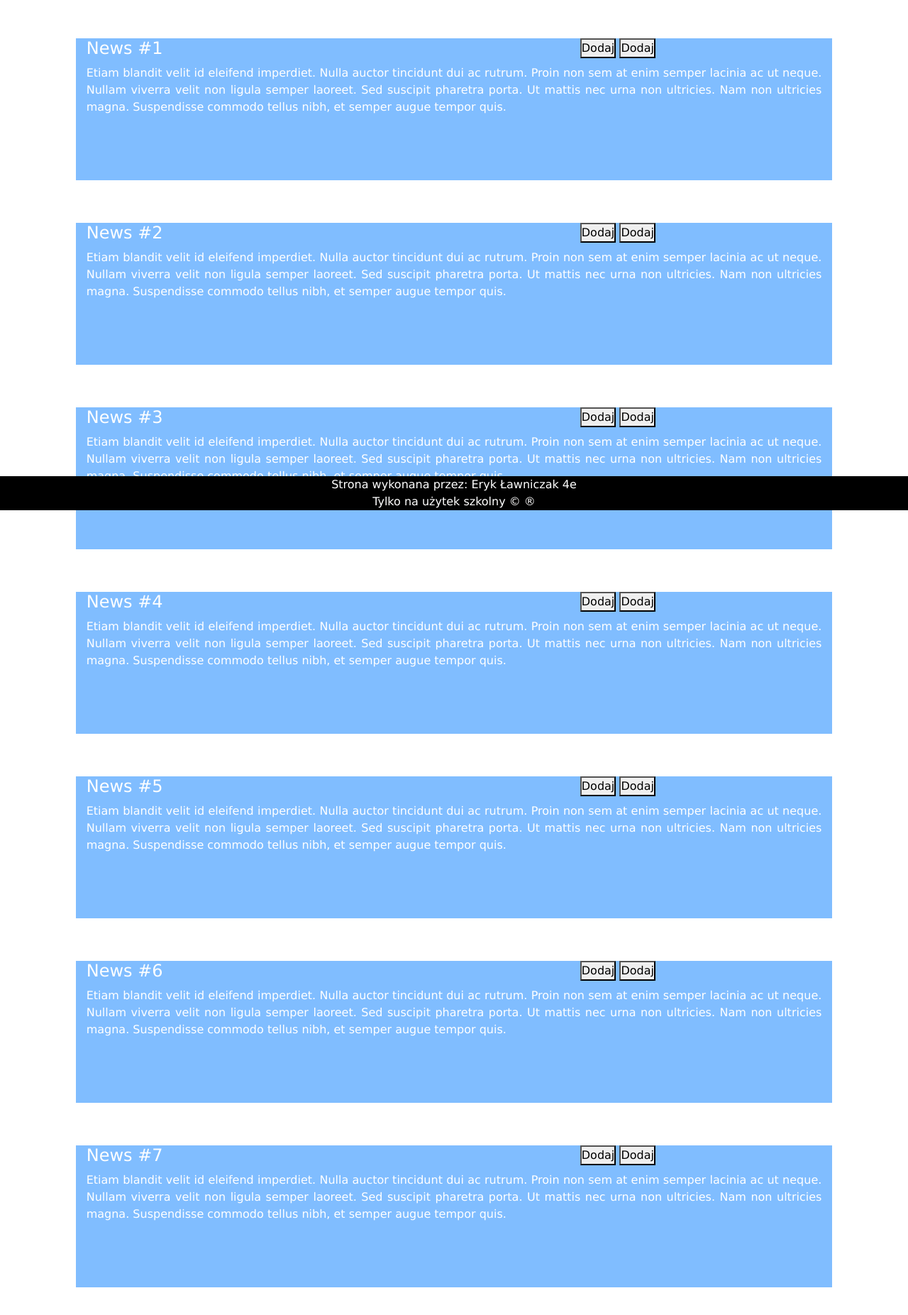
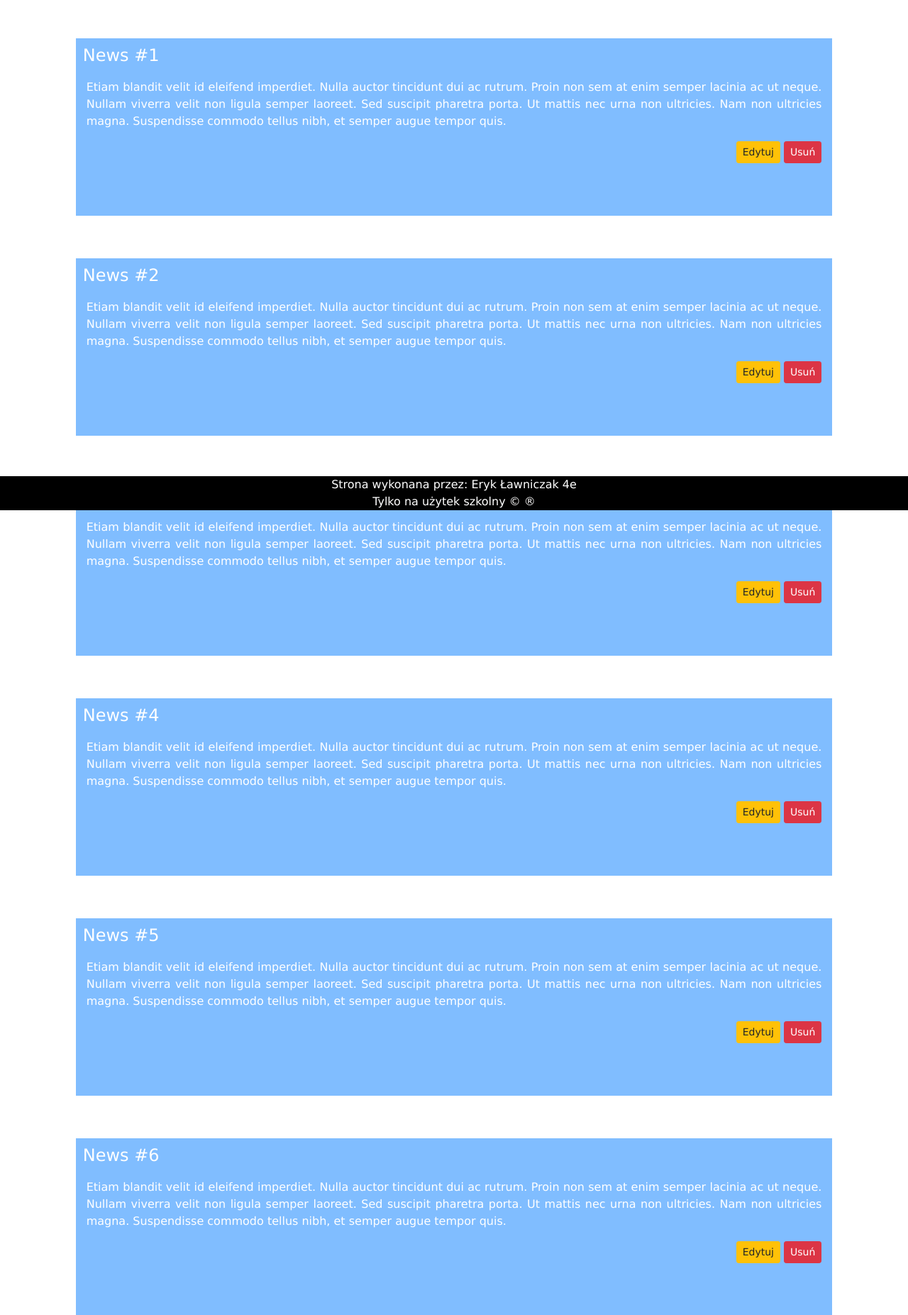
Before and after one commit to eryk-lawniczak/Projekt, a PHP site: page / in a window 1280 px wide. Shown: the part 81-1934 px from the top of the page at 71% size. Run offline with PHP 8.4, Linux system fonts and the light colour scheme.

Commit message:
Nwes - gotowy szablon

```diff
--- a/css/glowny.css
+++ b/css/glowny.css
@@ -18,11 +18,14 @@ background: red;
 
 }
 .news{
-  height: 200px;
+  height: 250px;
   margin-top: 15px;
   margin-bottom: 45px;
-
-
+  overflow: visible;
+  background-color: #80bdff;
+}
+.news-heading{
+  padding: 10px;
 }
 .no1{
   margin-top: 135px;
--- a/index.php
+++ b/index.php
@@ -14,14 +14,18 @@
           <div class="row body justify-content-md-center">
           <div class="col-10 news  no$i bg-news text-white">
             <div class="row">
-              <div class="h4 col-8">News #$i</div>
+              <div class="h4 col-8 news-heading">News #$i</div>
               <div class="col4 text-right">
-                <button>Dodaj</button>
-                <button>Dodaj</button>
+
+              </div>
+
+              <div class="col-12 text-justify">
+                <p>Etiam blandit velit id eleifend imperdiet. Nulla auctor tincidunt dui ac rutrum. Proin non sem at enim semper lacinia ac ut neque. Nullam viverra velit non ligula semper laoreet. Sed suscipit pharetra porta. Ut mattis nec urna non ultricies. Nam non ultricies magna. Suspendisse commodo tellus nibh, et semper augue tempor quis.</p>
               </div>
               <div class="w-100"></div>
-              <div class="col-12 text-justify">
-                <p>Etiam blandit velit id eleifend imperdiet. Nulla auctor tincidunt dui ac rutrum. Proin non sem at enim semper lacinia ac ut neque. Nullam viverra velit non ligula semper laoreet. Sed suscipit pharetra porta. Ut mattis nec urna non ultricies. Nam non ultricies magna. Suspendisse commodo tellus nibh, et semper augue tempor quis.</p>
+              <div class="col-12 text-right">
+              <a href="#"><button class="btn btn-warning btn-sm">Edytuj</button></a>
+              <a href="#"><button class="btn btn-danger btn-sm">Usuń</button></a>
               </div>
             </div>
           </div>
```
